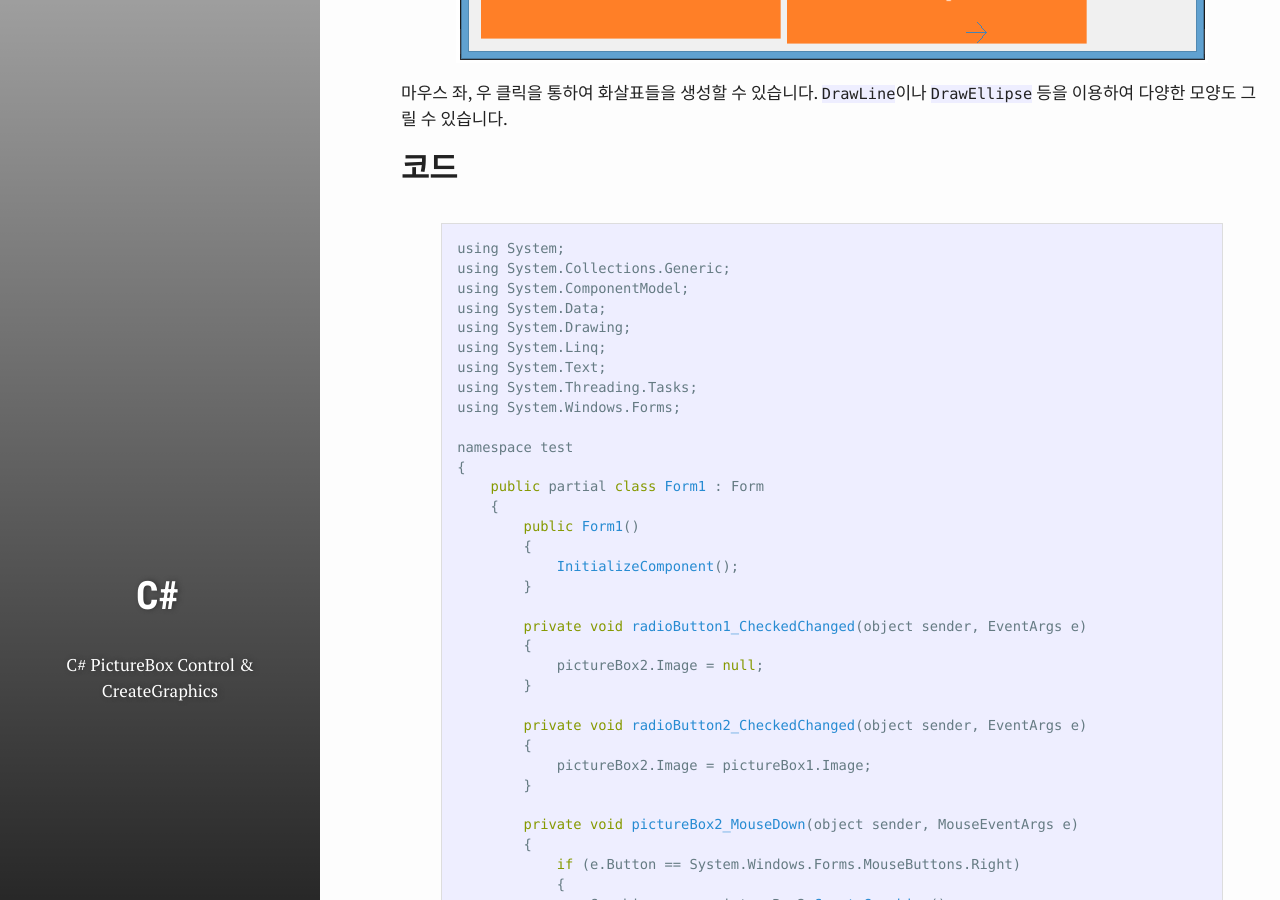
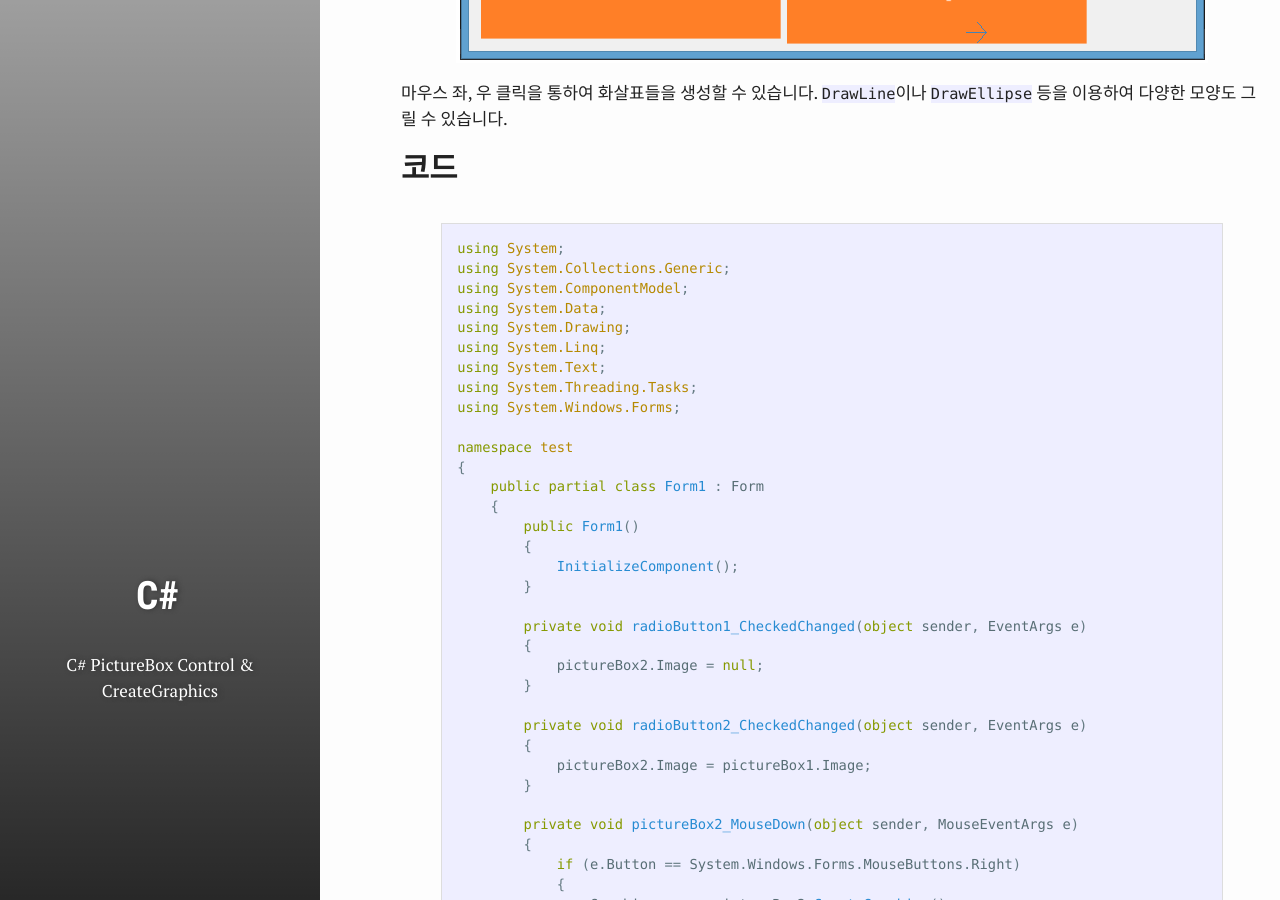
Before and after one commit to test076923/076923.github.io, a Jekyll site: the page built from _posts/2017-08-03-C#-6.md, in a window 1280 px wide and 900 px high, scrolled down 5070 px. Built offline with Jekyll 4.4.1, drawn with Linux system fonts in a browser that asks for light colours; comment, search, counter and statistics services are not loaded.

Commit message:
Update 2017-08-03-C#-6.md

```diff
--- a/_posts/2017-08-03-C#-6.md
+++ b/_posts/2017-08-03-C#-6.md
@@ -67,7 +67,7 @@ author: 윤대희
 
 	- **프로젝트 리소스** : Resources 폴더에 파일이 복사되어 다른 PC에서 작업을 하여도 동일하게 출력됩니다. **(프로그램 내에 내장)**
 
-{% highlight js %}
+{% highlight C# %}
 private void radioButton1_CheckedChanged(object sender, EventArgs e)
 {
 	pictureBox2.Image = null;
@@ -93,7 +93,7 @@ pictureBox2의 이미지를 pictureBox1의 이미지로 변경합니다. 복사
 
 pictureBox2의 속성-이벤트에서 `MouseDown 이벤트`를 활성화 시킵니다.
 
-{% highlight js %}
+{% highlight C# %}
 private void pictureBox2_MouseDown(object sender, MouseEventArgs e)
 {
 	if (e.Button == System.Windows.Forms.MouseButtons.Right)
@@ -132,7 +132,7 @@ e.X, e.Y는 마우스 포인터의 위치입니다. e.X는 X좌표, e.Y는 Y좌
 
 pictureBox2의 속성-이벤트에서 `MouseMove 이벤트`를 활성화 시킵니다.
 
-{% highlight js %}
+{% highlight C# %}
 private void pictureBox2_MouseMove(object sender, MouseEventArgs e)
 {
 	if (e.Button == System.Windows.Forms.MouseButtons.Left)
@@ -156,7 +156,7 @@ if문에서 Right를 Left로 대체하였습니다. MouseMove 이벤트는 pictu
 
 ## 코드 ##
 
-{% highlight js %}
+{% highlight C# %}
 
 using System;
 using System.Collections.Generic;
```
